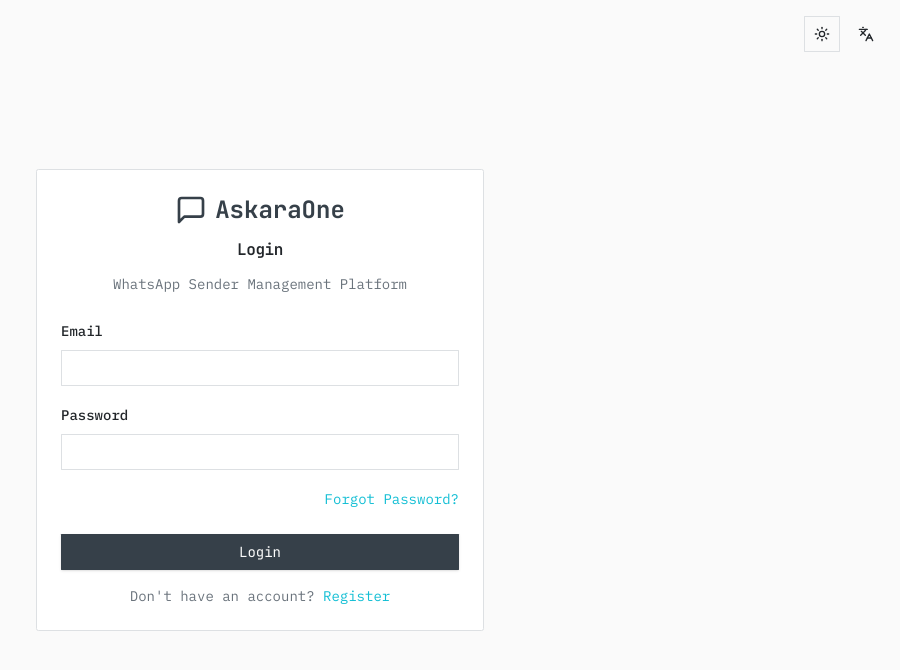
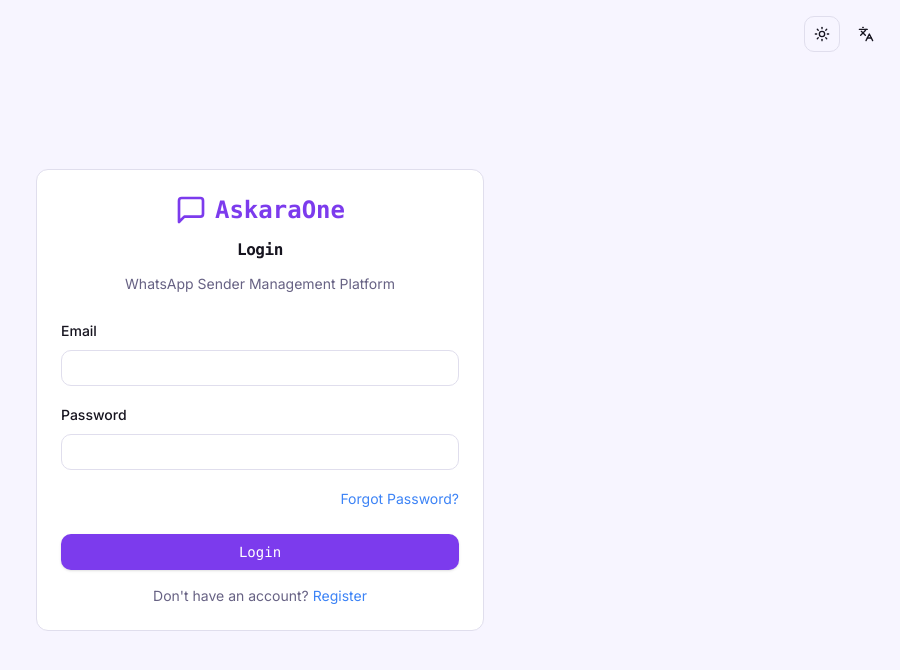
Before and after one commit to coachjanto/sg-e032b445-f46e-4d18-afeb-64993535f95e-1779452763, a Next.js app: page /login in a window 1280 px wide. Shown: the top 670 px of the page, without its empty margins (380-1280 px from the left). Built offline with nearby package versions, Linux system fonts and the light colour scheme; no server answers.

Commit message:
feat(ui): implement modern gradient design system

```diff
--- a/src/styles/globals.css
+++ b/src/styles/globals.css
@@ -1,4 +1,4 @@
-@import url('https://fonts.googleapis.com/css2?family=JetBrains+Mono:wght@400;600;700&family=IBM+Plex+Mono:wght@400;500;600&display=swap');
+@import url('https://fonts.googleapis.com/css2?family=Inter:wght@400;500;600;700&family=Sora:wght@600;700;800&display=swap');
 
 @tailwind base;
 @tailwind components;
@@ -12,77 +12,77 @@
 
 @layer base {
   :root {
-    --radius: 0.15rem;
-    /* Industrial-Utility: Steel + Charcoal + Cyan */
-    --background: 0 0% 98%;
-    --foreground: 210 10% 15%;
+    --radius: 0.75rem;
+    /* Modern Gradient Tech: Purple/Blue vibrant with glass effects */
+    --background: 250 100% 98%;
+    --foreground: 250 20% 10%;
     --card: 0 0% 100%;
-    --card-foreground: 210 10% 15%;
+    --card-foreground: 250 20% 10%;
     --popover: 0 0% 100%;
-    --popover-foreground: 210 10% 15%;
-    --primary: 210 15% 25%;
-    --primary-foreground: 0 0% 98%;
-    --secondary: 210 8% 92%;
-    --secondary-foreground: 210 10% 15%;
-    --muted: 210 8% 94%;
-    --muted-foreground: 210 8% 45%;
-    --accent: 187 85% 45%;
-    --accent-foreground: 0 0% 98%;
-    --destructive: 0 72% 51%;
-    --destructive-foreground: 0 0% 98%;
-    --border: 210 10% 88%;
-    --input: 210 10% 88%;
-    --ring: 187 85% 45%;
-    --chart-1: 187 85% 45%;
-    --chart-2: 210 15% 35%;
-    --chart-3: 187 70% 60%;
-    --chart-4: 210 8% 65%;
-    --chart-5: 187 50% 75%;
-    --sidebar: 210 12% 95%;
-    --sidebar-foreground: 210 10% 15%;
-    --sidebar-primary: 210 15% 25%;
-    --sidebar-primary-foreground: 0 0% 98%;
-    --sidebar-accent: 210 8% 92%;
-    --sidebar-accent-foreground: 210 10% 15%;
-    --sidebar-border: 210 10% 88%;
-    --sidebar-ring: 187 85% 45%;
+    --popover-foreground: 250 20% 10%;
+    --primary: 262 83% 58%;
+    --primary-foreground: 0 0% 100%;
+    --secondary: 250 60% 96%;
+    --secondary-foreground: 250 20% 10%;
+    --muted: 250 50% 96%;
+    --muted-foreground: 250 15% 45%;
+    --accent: 217 91% 60%;
+    --accent-foreground: 0 0% 100%;
+    --destructive: 0 84% 60%;
+    --destructive-foreground: 0 0% 100%;
+    --border: 250 30% 90%;
+    --input: 250 30% 90%;
+    --ring: 262 83% 58%;
+    --chart-1: 262 83% 58%;
+    --chart-2: 217 91% 60%;
+    --chart-3: 280 80% 65%;
+    --chart-4: 200 85% 60%;
+    --chart-5: 240 70% 70%;
+    --sidebar: 250 100% 99%;
+    --sidebar-foreground: 250 20% 10%;
+    --sidebar-primary: 262 83% 58%;
+    --sidebar-primary-foreground: 0 0% 100%;
+    --sidebar-accent: 250 60% 96%;
+    --sidebar-accent-foreground: 250 20% 10%;
+    --sidebar-border: 250 30% 92%;
+    --sidebar-ring: 262 83% 58%;
   }
 
   .dark {
-    --radius: 0.15rem;
-    /* Dark mode: Charcoal + Steel + Cyan glow */
-    --background: 210 15% 8%;
-    --foreground: 210 8% 92%;
-    --card: 210 12% 12%;
-    --card-foreground: 210 8% 92%;
-    --popover: 210 12% 10%;
-    --popover-foreground: 210 8% 92%;
-    --primary: 210 8% 85%;
-    --primary-foreground: 210 15% 12%;
-    --secondary: 210 12% 18%;
-    --secondary-foreground: 210 8% 92%;
-    --muted: 210 12% 16%;
-    --muted-foreground: 210 8% 55%;
-    --accent: 187 85% 55%;
-    --accent-foreground: 210 15% 8%;
-    --destructive: 0 72% 51%;
-    --destructive-foreground: 0 0% 98%;
-    --border: 210 12% 22%;
-    --input: 210 12% 22%;
-    --ring: 187 85% 55%;
-    --chart-1: 187 85% 55%;
-    --chart-2: 210 15% 50%;
-    --chart-3: 187 70% 70%;
-    --chart-4: 210 8% 45%;
-    --chart-5: 187 50% 65%;
-    --sidebar: 210 12% 10%;
-    --sidebar-foreground: 210 8% 92%;
-    --sidebar-primary: 187 85% 55%;
-    --sidebar-primary-foreground: 210 15% 8%;
-    --sidebar-accent: 210 12% 18%;
-    --sidebar-accent-foreground: 210 8% 92%;
-    --sidebar-border: 210 12% 20%;
-    --sidebar-ring: 187 85% 55%;
+    --radius: 0.75rem;
+    /* Dark mode: Deep purple/blue with neon accents */
+    --background: 250 30% 8%;
+    --foreground: 250 10% 95%;
+    --card: 250 25% 12%;
+    --card-foreground: 250 10% 95%;
+    --popover: 250 25% 10%;
+    --popover-foreground: 250 10% 95%;
+    --primary: 262 83% 65%;
+    --primary-foreground: 250 30% 8%;
+    --secondary: 250 20% 18%;
+    --secondary-foreground: 250 10% 95%;
+    --muted: 250 20% 16%;
+    --muted-foreground: 250 10% 60%;
+    --accent: 217 91% 65%;
+    --accent-foreground: 250 30% 8%;
+    --destructive: 0 84% 60%;
+    --destructive-foreground: 0 0% 100%;
+    --border: 250 20% 22%;
+    --input: 250 20% 22%;
+    --ring: 262 83% 65%;
+    --chart-1: 262 83% 65%;
+    --chart-2: 217 91% 65%;
+    --chart-3: 280 80% 70%;
+    --chart-4: 200 85% 65%;
+    --chart-5: 240 70% 75%;
+    --sidebar: 250 25% 10%;
+    --sidebar-foreground: 250 10% 95%;
+    --sidebar-primary: 262 83% 65%;
+    --sidebar-primary-foreground: 250 30% 8%;
+    --sidebar-accent: 250 20% 18%;
+    --sidebar-accent-foreground: 250 10% 95%;
+    --sidebar-border: 250 20% 20%;
+    --sidebar-ring: 262 83% 65%;
   }
 }
 
@@ -91,7 +91,7 @@
     @apply border-border;
   }
   body {
-    @apply bg-background text-foreground;
+    @apply bg-background text-foreground font-sans antialiased;
   }
 }
 
@@ -99,4 +99,16 @@
   .container {
     @apply mx-auto px-4 md:px-6 lg:px-8 max-w-7xl w-full;
   }
+
+  .glass-card {
+    @apply bg-white/70 dark:bg-white/5 backdrop-blur-xl border border-white/20 dark:border-white/10;
+  }
+
+  .gradient-primary {
+    @apply bg-gradient-to-br from-primary via-accent to-primary;
+  }
+
+  .gradient-card {
+    @apply bg-gradient-to-br from-primary/10 via-accent/10 to-transparent;
+  }
 }
--- a/tailwind.config.ts
+++ b/tailwind.config.ts
@@ -11,8 +11,8 @@ const config: Config = {
   theme: {
     extend: {
       fontFamily: {
-        sans: ['"IBM Plex Mono"', 'Menlo', 'Monaco', 'Courier New', 'monospace'],
-        mono: ['"JetBrains Mono"', 'Consolas', 'Monaco', 'monospace'],
+        sans: ['Inter', 'system-ui', 'sans-serif'],
+        display: ['Sora', 'Inter', 'sans-serif'],
       },
       colors: {
         background: "hsl(var(--background))",
@@ -88,10 +88,22 @@ const config: Config = {
             height: "0",
           },
         },
+        "gradient-shift": {
+          "0%, 100%": {
+            "background-position": "0% 50%",
+          },
+          "50%": {
+            "background-position": "100% 50%",
+          },
+        },
       },
       animation: {
         "accordion-down": "accordion-down 0.2s ease-out",
         "accordion-up": "accordion-up 0.2s ease-out",
+        "gradient-shift": "gradient-shift 8s ease infinite",
+      },
+      backgroundSize: {
+        "200": "200% 200%",
       },
     },
   },
```
